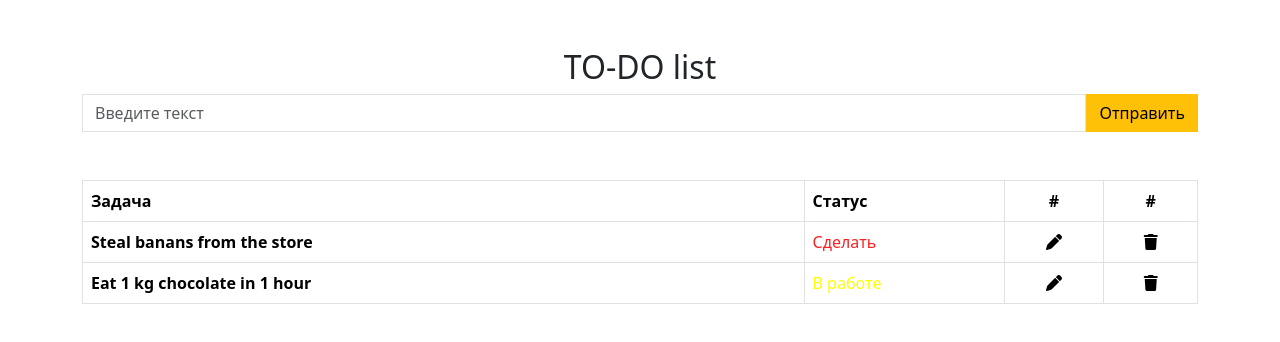
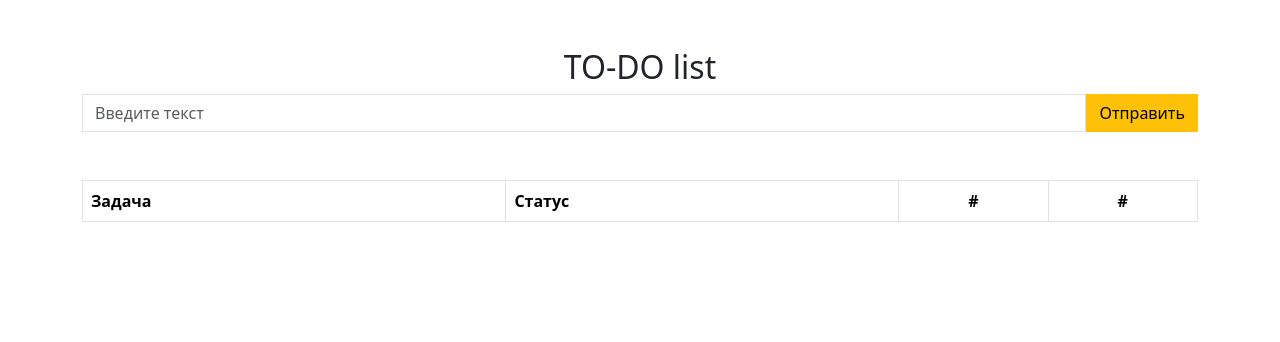
Before and after one commit to wzxq802/to-do-list, a Vue app: page / in a window 1280 px wide. Shown: the top 342 px of the page. Built offline with nearby package versions, Linux system fonts and the light colour scheme.

Commit message:
added localStorage functionality

```diff
--- a/src/components/ToDoApp.vue
+++ b/src/components/ToDoApp.vue
@@ -53,16 +53,7 @@ export default {
       task: '',
       editedTask: null,
       availableStatuses: ['Сделать', 'В работе', 'Завершено'],
-      tasks: [
-      {
-        name: 'Steal banans from the store',
-        status: 'Сделать',
-      },
-      {
-        name: 'Eat 1 kg chocolate in 1 hour',
-        status: 'В работе',
-      }
-    ]
+      tasks: []
     }
   },
   methods: {
@@ -96,8 +87,22 @@ export default {
       }
 
       this.tasks[id].status = this.availableStatuses[newId];
+    }
+  },
+   mounted() {
+      const savedTasks = localStorage.getItem('tasks');
+      if (savedTasks) {
+        this.tasks = JSON.parse(savedTasks);
+      }
     },
-  }
+    watch: {
+      tasks: {
+        handler(newTasks) {
+          localStorage.setItem('tasks', JSON.stringify(newTasks));
+        },
+        deep: true
+      }
+    }
 }
 </script>
 
```
